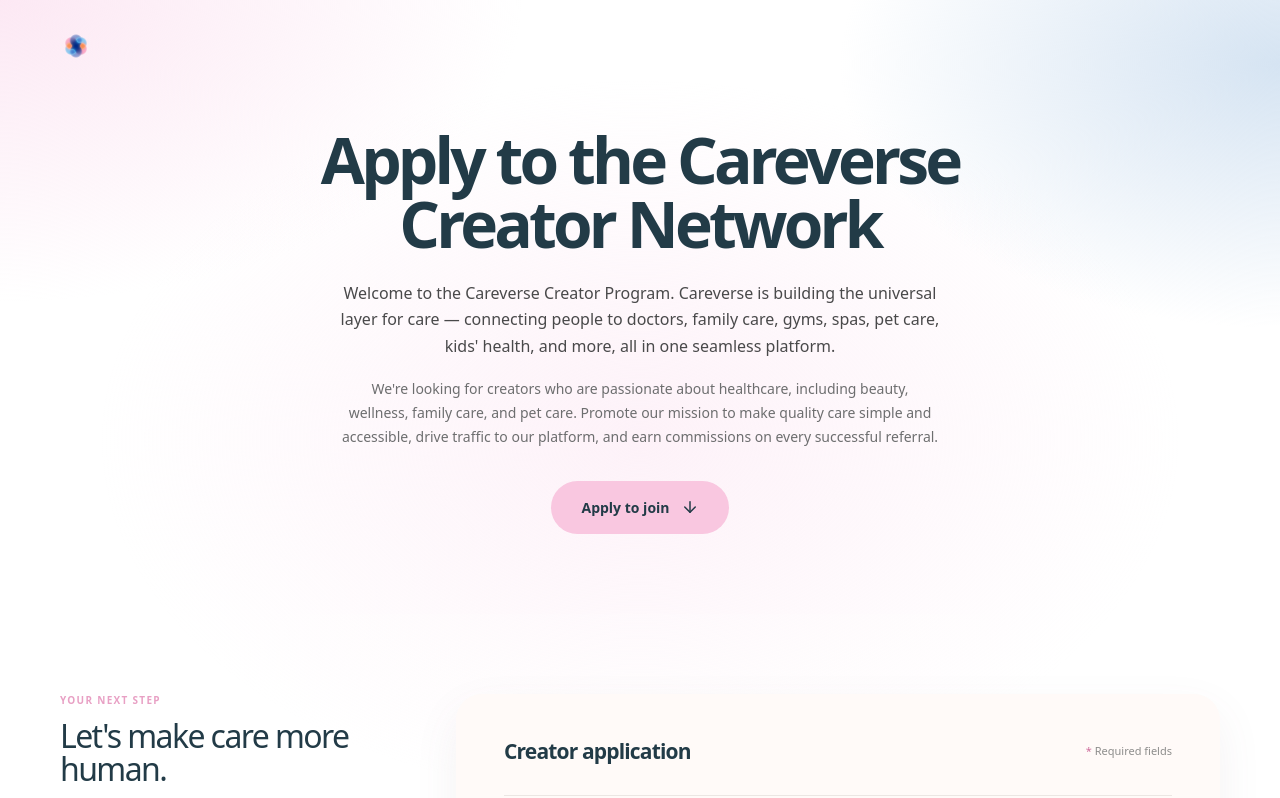
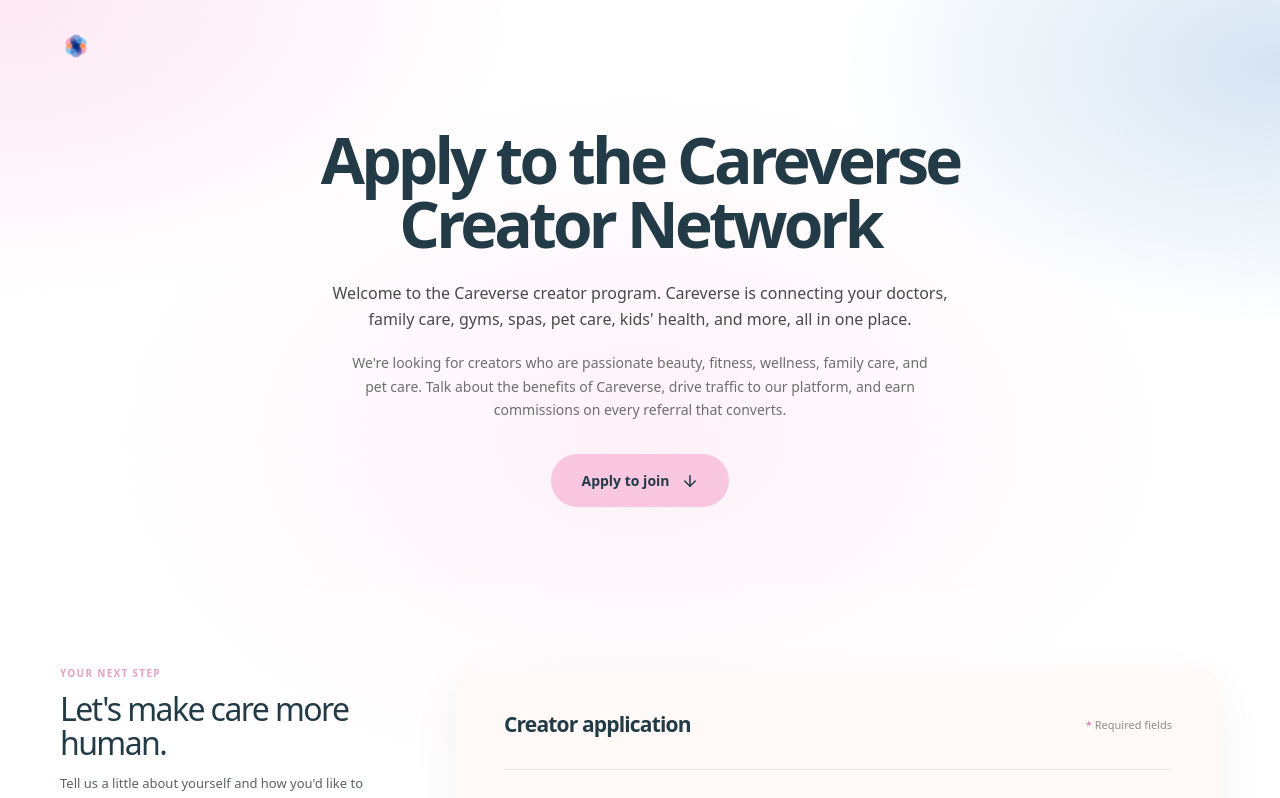
Before and after one commit to ethan5432/careverse-creator-application, a React (Vite) app: page / in a window 1280 px wide. Shown: the top 798 px of the page. Built offline with nearby package versions, Linux system fonts and the light colour scheme.

Commit message:
Update hero paragraph copy

```diff
--- a/src/App.tsx
+++ b/src/App.tsx
@@ -126,8 +126,8 @@ function App() {
       <section className="hero container" id="top">
         <div className="hero-copy">
           <h1>Apply to the Careverse Creator Network</h1>
-          <p className="hero-lede">Welcome to the Careverse Creator Program. Careverse is building the universal layer for care — connecting people to doctors, family care, gyms, spas, pet care, kids&apos; health, and more, all in one seamless platform.</p>
-          <p className="hero-description">We&apos;re looking for creators who are passionate about healthcare, including beauty, wellness, family care, and pet care. Promote our mission to make quality care simple and accessible, drive traffic to our platform, and earn commissions on every successful referral.</p>
+          <p className="hero-lede">Welcome to the Careverse creator program. Careverse is connecting your doctors, family care, gyms, spas, pet care, kids&apos; health, and more, all in one place.</p>
+          <p className="hero-description">We&apos;re looking for creators who are passionate beauty, fitness, wellness, family care, and pet care. Talk about the benefits of Careverse, drive traffic to our platform, and earn commissions on every referral that converts.</p>
           <button className="button hero-cta" onClick={scrollToForm}>Apply to join <ArrowDown size={18} /></button>
         </div>
       </section>
```
